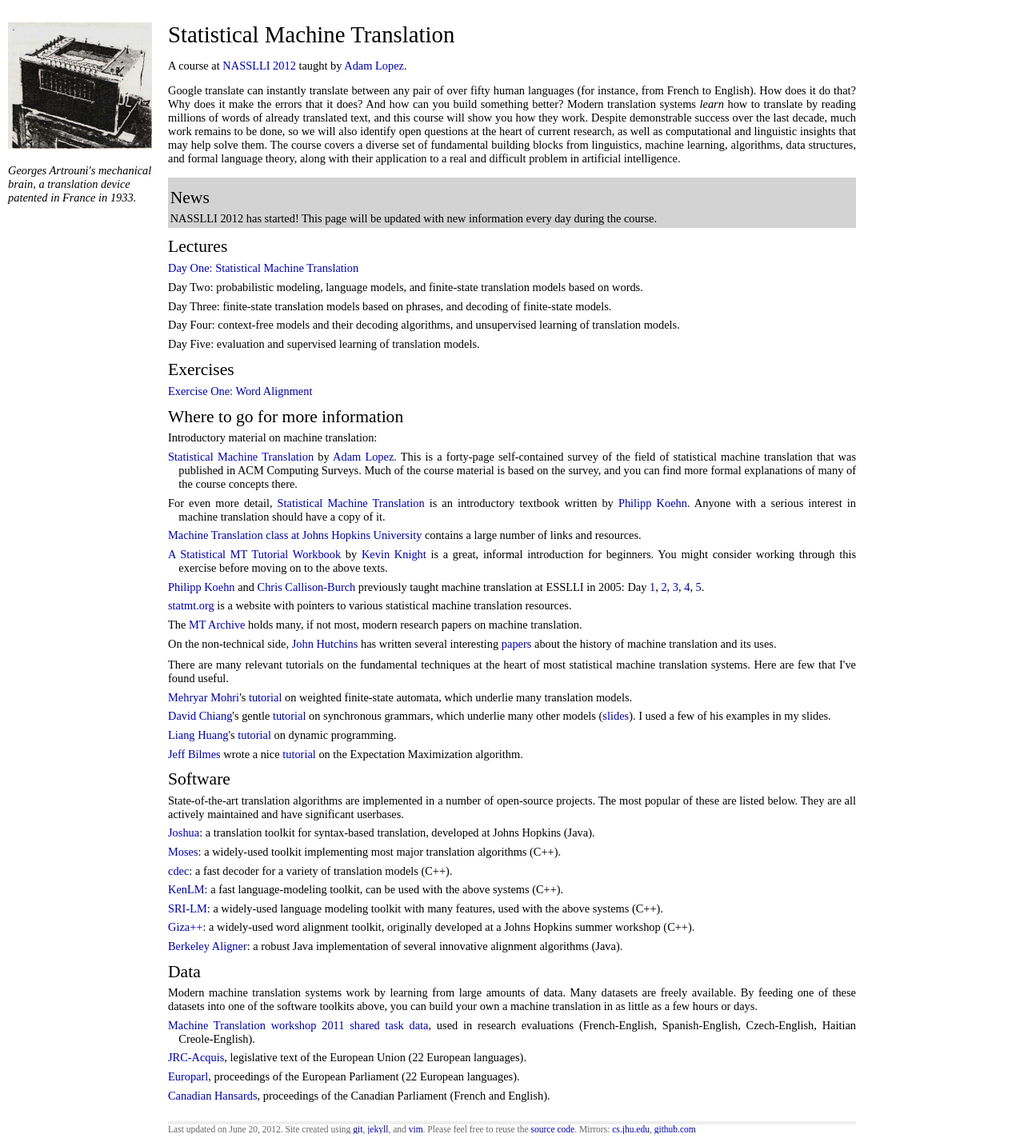
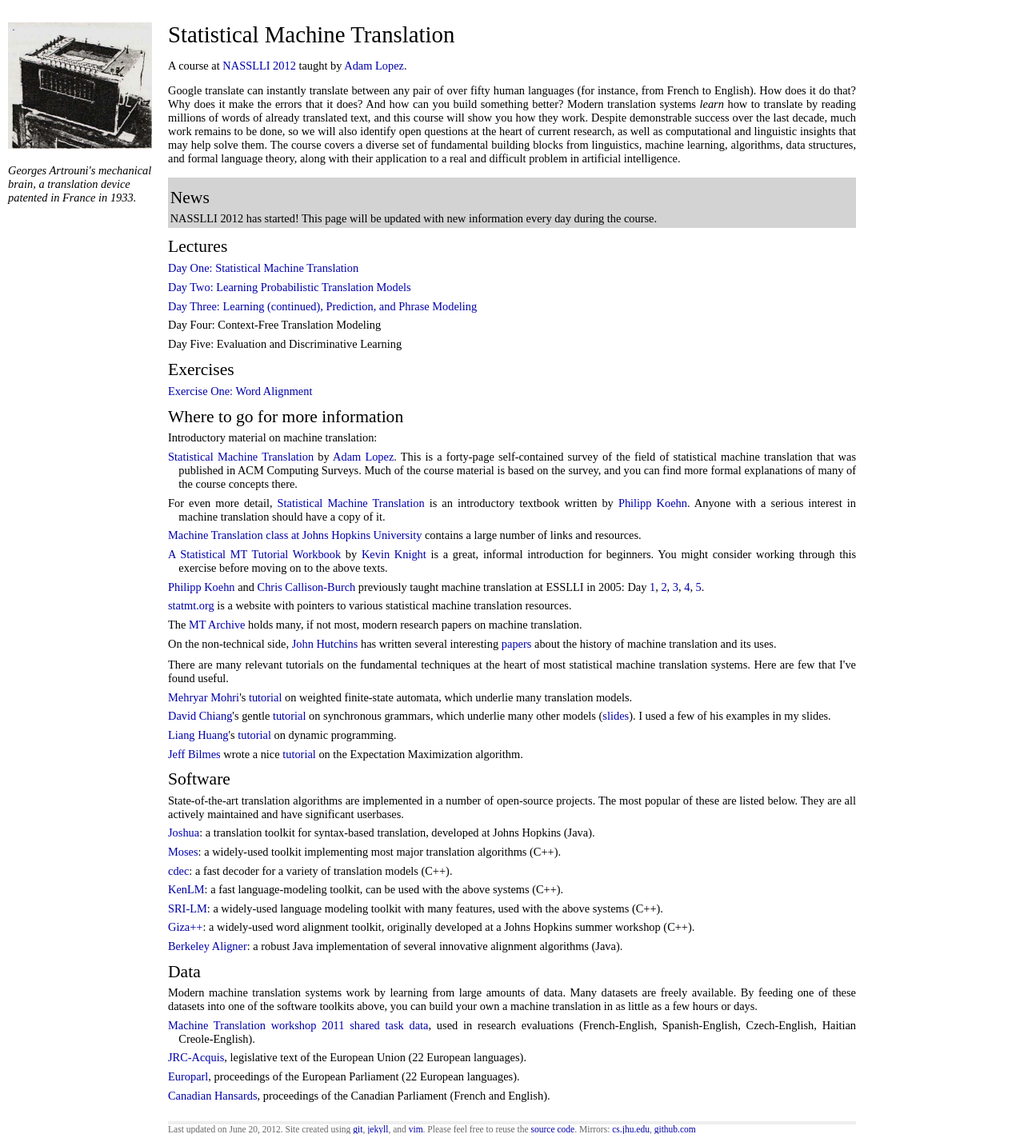
Before and after one commit to alopez/alopez.github.com, a Jekyll site: the page built from nasslli2012.html, in a window 1280 px wide. Shown: the whole page at 80% size. Built offline with Jekyll 4.4.1, drawn with Linux system fonts in a browser that asks for light colours.

Commit message:
Update NASSLLI slides

```diff
--- a/nasslli2012.html
+++ b/nasslli2012.html
@@ -29,10 +29,10 @@ every day during the course.
 <h2>Lectures</h2>
 <ul class="posts">
 	<li><a href="http://www.cs.jhu.edu/~alopez/talks/NASSLLIday1.pdf">Day One: Statistical Machine Translation</a></li>
-	<li>Day Two: probabilistic modeling, language models, and finite-state translation models based on words.</li>
-	<li>Day Three: finite-state translation models based on phrases, and decoding of finite-state models.</li>
-	<li>Day Four: context-free models and their decoding algorithms, and unsupervised learning of translation models.</li>
-	<li>Day Five: evaluation and supervised learning of translation models.</li>
+	<li><a href="http://www.cs.jhu.edu/~alopez/talks/NASSLLIday1.pdf">Day Two: Learning Probabilistic Translation Models</a></li>
+	<li><a href="http://www.cs.jhu.edu/~alopez/talks/NASSLLIday1.pdf">Day Three: Learning (continued), Prediction, and Phrase Modeling</a></li>
+	<li>Day Four: Context-Free Translation Modeling</li>
+	<li>Day Five: Evaluation and Discriminative Learning</li>
 </ul>
 
 <h2>Exercises</h2>
```
